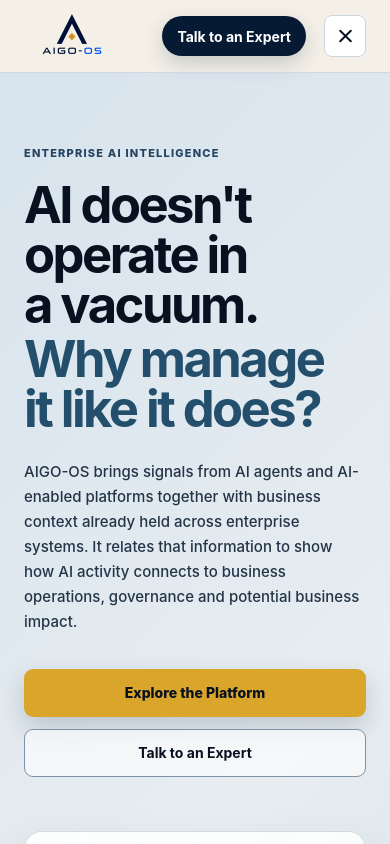
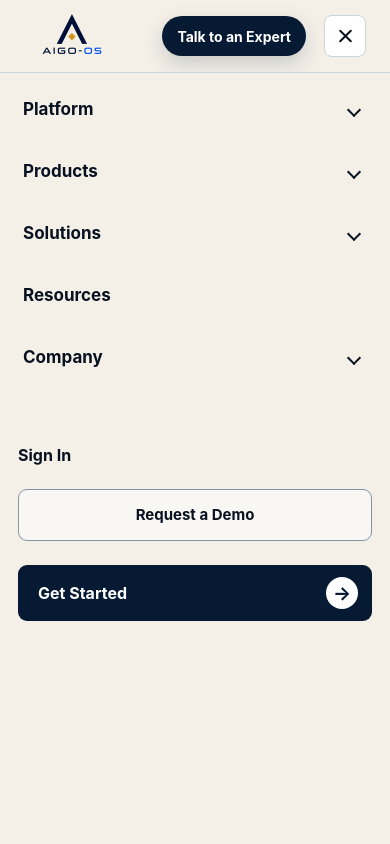
Before and after one commit to ErnestADUWENYE/aigo-os-frontend, a Next.js app: page / in a window 390 px wide. Both pictures are taken after a click on the button 345 px from the left and 36 px from the top of the page. Shown: the top 844 px of the page. Built offline with nearby package versions, Linux system fonts and the light colour scheme; no server answers.

Commit message:
Rebuild mobile navigation

```diff
--- a/components/public/public-header.module.css
+++ b/components/public/public-header.module.css
@@ -762,9 +762,8 @@
 }
 
 @media (max-width: 700px) {
-
   .mobilePanel {
-    top: 72px;
+    max-height: calc(100dvh - 72px);
   }
 
   .mobileContent {
@@ -822,3 +821,396 @@
 .mobileToggleOpen span:nth-child(3) {
   transform: translateY(-7px) rotate(-45deg);
 }
+
+
+
+/* ==========================================================
+   AIGO-OS MOBILE NAVIGATION — AUTHORITATIVE FINAL
+   ========================================================== */
+
+.mobileToggle span {
+  transition:
+    transform 180ms ease,
+    opacity 150ms ease;
+}
+
+.mobileToggleOpen span:nth-child(1) {
+  transform: translateY(7px) rotate(45deg);
+}
+
+.mobileToggleOpen span:nth-child(2) {
+  opacity: 0;
+}
+
+.mobileToggleOpen span:nth-child(3) {
+  transform: translateY(-7px) rotate(-45deg);
+}
+
+
+@media (max-width: 1120px) {
+
+  .header {
+    overflow: visible !important;
+  }
+
+
+  .dropdownLayer {
+    display: none !important;
+  }
+
+
+  .mobilePanel {
+    position: fixed !important;
+
+    top: 82px !important;
+    right: 0 !important;
+    bottom: 0 !important;
+    left: 0 !important;
+
+    z-index: 999999 !important;
+
+    width: 100vw !important;
+    height: calc(100dvh - 82px) !important;
+    max-height: none !important;
+
+    display: block !important;
+
+    overflow-x: hidden !important;
+    overflow-y: auto !important;
+
+    margin: 0 !important;
+    padding: 0 !important;
+
+    border: 0 !important;
+    border-top: 1px solid #c9d4dc !important;
+
+    background: #f4f0e8 !important;
+
+    color: #07111f !important;
+
+    opacity: 1 !important;
+    visibility: visible !important;
+
+    transform: none !important;
+
+    pointer-events: auto !important;
+
+    -webkit-overflow-scrolling: touch;
+  }
+
+
+  .mobileInner {
+    width: 100% !important;
+    max-width: 760px !important;
+
+    margin: 0 auto !important;
+    padding: 12px 24px 42px !important;
+  }
+
+
+  .mobileContent {
+    width: 100% !important;
+
+    padding: 0 !important;
+
+    display: flex !important;
+    flex-direction: column !important;
+
+    gap: 4px !important;
+  }
+
+
+  .mobileDetails {
+    width: 100% !important;
+
+    margin: 0 !important;
+
+    border: 0 !important;
+  }
+
+
+  .mobileDetails summary {
+    width: 100% !important;
+    min-height: 62px !important;
+
+    padding: 0 5px !important;
+
+    display: flex !important;
+    align-items: center !important;
+    justify-content: space-between !important;
+
+    list-style: none !important;
+
+    border: 0 !important;
+    border-radius: 0 !important;
+
+    background: transparent !important;
+
+    color: #07111f !important;
+
+    font-size: 18px !important;
+    font-weight: 720 !important;
+
+    cursor: pointer !important;
+
+    -webkit-tap-highlight-color: transparent;
+  }
+
+
+  .mobileDetails summary::-webkit-details-marker {
+    display: none !important;
+  }
+
+
+  .mobileDetails summary::marker {
+    display: none !important;
+    content: "" !important;
+  }
+
+
+  .mobileDetails summary:hover,
+  .mobileDetails summary:focus-visible {
+    background: rgba(7, 26, 51, 0.045) !important;
+
+    outline: none !important;
+  }
+
+
+  .mobileSummaryChevron {
+    width: 10px !important;
+    height: 10px !important;
+
+    margin-right: 8px !important;
+
+    border-right: 2px solid #07111f !important;
+    border-bottom: 2px solid #07111f !important;
+
+    transform: rotate(45deg) !important;
+
+    transition:
+      transform 180ms ease !important;
+  }
+
+
+  .mobileDetails[open] .mobileSummaryChevron {
+    transform: rotate(225deg) !important;
+  }
+
+
+  .mobileSubmenu {
+    width: 100% !important;
+
+    padding: 4px 0 18px 15px !important;
+
+    display: flex !important;
+    flex-direction: column !important;
+
+    gap: 2px !important;
+  }
+
+
+  .mobileSubmenu a {
+    width: 100% !important;
+    min-height: 43px !important;
+
+    padding: 9px 13px !important;
+
+    display: flex !important;
+    align-items: center !important;
+
+    border: 0 !important;
+    border-radius: 8px !important;
+
+    background: transparent !important;
+
+    color: #405568 !important;
+
+    font-size: 14px !important;
+    font-weight: 570 !important;
+    line-height: 1.35 !important;
+
+    text-decoration: none !important;
+  }
+
+
+  .mobileSubmenu a:hover,
+  .mobileSubmenu a:focus-visible {
+    background: rgba(7, 26, 51, 0.055) !important;
+
+    color: #07111f !important;
+
+    outline: none !important;
+  }
+
+
+  .mobileSubLabel {
+    margin: 12px 13px 4px !important;
+
+    color: #6c7e8d !important;
+
+    font-size: 9px !important;
+    font-weight: 820 !important;
+
+    letter-spacing: 0.09em !important;
+
+    text-transform: uppercase !important;
+  }
+
+
+  .mobileDirectLink {
+    width: 100% !important;
+    min-height: 62px !important;
+
+    padding: 0 5px !important;
+
+    display: flex !important;
+    align-items: center !important;
+
+    border: 0 !important;
+
+    background: transparent !important;
+
+    color: #07111f !important;
+
+    font-size: 18px !important;
+    font-weight: 720 !important;
+
+    text-decoration: none !important;
+  }
+
+
+  .mobileDirectLink:hover,
+  .mobileDirectLink:focus-visible {
+    background: rgba(7, 26, 51, 0.045) !important;
+
+    outline: none !important;
+  }
+
+
+  .mobileBottom {
+    margin-top: 20px !important;
+
+    padding: 20px 0 0 !important;
+
+    display: grid !important;
+
+    gap: 10px !important;
+  }
+
+
+  .mobileSignIn {
+    min-height: 48px !important;
+
+    display: flex !important;
+    align-items: center !important;
+
+    color: #07111f !important;
+
+    font-size: 16px !important;
+    font-weight: 700 !important;
+
+    text-decoration: none !important;
+  }
+
+
+  .mobileSecondaryCta {
+    width: 100% !important;
+    min-height: 52px !important;
+
+    display: flex !important;
+    align-items: center !important;
+    justify-content: center !important;
+
+    border: 1px solid #8295a6 !important;
+    border-radius: 9px !important;
+
+    background: rgba(255, 255, 255, 0.52) !important;
+
+    color: #07111f !important;
+
+    font-size: 15px !important;
+    font-weight: 720 !important;
+
+    text-decoration: none !important;
+  }
+
+
+  .mobileCta {
+    width: 100% !important;
+    min-height: 56px !important;
+
+    padding: 0 14px 0 20px !important;
+
+    display: flex !important;
+    align-items: center !important;
+    justify-content: space-between !important;
+
+    border: 0 !important;
+    border-radius: 9px !important;
+
+    background: #071a33 !important;
+
+    color: #ffffff !important;
+
+    font-size: 16px !important;
+    font-weight: 740 !important;
+
+    text-decoration: none !important;
+  }
+
+
+  .ctaArrow {
+    width: 32px !important;
+    height: 32px !important;
+
+    display: grid !important;
+    place-items: center !important;
+
+    border-radius: 50% !important;
+
+    background: #ffffff !important;
+
+    color: #071a33 !important;
+
+    font-size: 19px !important;
+  }
+}
+
+
+@media (max-width: 700px) {
+
+  .mobilePanel {
+    top: 72px !important;
+
+    height: calc(100dvh - 72px) !important;
+  }
+
+
+  .mobileInner {
+    max-width: none !important;
+
+    padding:
+      8px
+      max(18px, env(safe-area-inset-right))
+      calc(34px + env(safe-area-inset-bottom))
+      max(18px, env(safe-area-inset-left))
+      !important;
+  }
+
+
+  .mobileDetails summary,
+  .mobileDirectLink {
+    min-height: 58px !important;
+
+    font-size: 17px !important;
+  }
+}
+
+
+@media (prefers-reduced-motion: reduce) {
+
+  .mobileToggle span,
+  .mobileSummaryChevron {
+    transition: none !important;
+  }
+}
--- a/components/public/public-header.tsx
+++ b/components/public/public-header.tsx
@@ -2,7 +2,7 @@
 
 import Image from "next/image";
 import Link from "next/link";
-import { useEffect, useState } from "react";
+import { useState } from "react";
 
 import { CompanyMenu } from "@/components/company/company-menu";
 import { PlatformMenu } from "@/components/navigation/platform-menu";
@@ -12,6 +12,7 @@
 
 import styles from "./public-header.module.css";
 
+
 type OpenMenu =
   | "platform"
   | "products"
@@ -19,12 +20,6 @@
   | "company"
   | null;
 
-type MobileMenu =
-  | "platform"
-  | "products"
-  | "solutions"
-  | "company"
-  | null;
 
 export function PublicHeader() {
   const [openMenu, setOpenMenu] =
@@ -33,18 +28,16 @@
   const [mobileOpen, setMobileOpen] =
     useState(false);
 
-  const [mobileMenu, setMobileMenu] =
-    useState<MobileMenu>(null);
-
   const signInUrl =
     process.env.NEXT_PUBLIC_PLATFORM_SIGN_IN_URL ||
     "/sign-in";
 
+
   function closeNavigation() {
     setOpenMenu(null);
     setMobileOpen(false);
-    setMobileMenu(null);
   }
+
 
   function toggleMenu(
     menu: Exclude<OpenMenu, null>
@@ -54,38 +47,12 @@
     );
   }
 
-  function toggleMobileMenu(
-    menu: Exclude<MobileMenu, null>
-  ) {
-    setMobileMenu((current) =>
-      current === menu ? null : menu
-    );
-  }
 
   function toggleMobileNavigation() {
     setOpenMenu(null);
-
-    setMobileOpen((current) => {
-      if (current) {
-        setMobileMenu(null);
+    setMobileOpen((current) => !current);
   }
 
-      return !current;
-    });
-  }
-
-  useEffect(() => {
-    if (!mobileOpen) {
-      document.body.style.overflow = "";
-      return;
-    }
-
-    document.body.style.overflow = "hidden";
-
-    return () => {
-      document.body.style.overflow = "";
-    };
-  }, [mobileOpen]);
 
   return (
     <header
@@ -110,6 +77,7 @@
               className={styles.logoImage}
             />
           </Link>
+
 
           <nav
             className={styles.desktopNav}
@@ -144,6 +112,7 @@
               />
             </button>
 
+
             <button
               type="button"
               className={`${styles.navButton} ${
@@ -172,6 +141,7 @@
                 aria-hidden="true"
               />
             </button>
+
 
             <button
               type="button"
@@ -202,6 +172,7 @@
               />
             </button>
 
+
             <Link
               href="/resources"
               onMouseEnter={() =>
@@ -211,6 +182,7 @@
             >
               Resources
             </Link>
+
 
             <button
               type="button"
@@ -242,6 +214,7 @@
             </button>
           </nav>
 
+
           <div
             className={styles.actions}
             onMouseEnter={() =>
@@ -272,6 +245,7 @@
               }`}
               onClick={toggleMobileNavigation}
               aria-expanded={mobileOpen}
+              aria-controls="aigo-mobile-navigation"
               aria-label={
                 mobileOpen
                   ? "Close navigation"
@@ -286,28 +260,20 @@
         </div>
       </PublicContainer>
 
+
+      {/* DESKTOP DROPDOWNS */}
+
       {openMenu && (
-        <div
-          className={styles.dropdownLayer}
-          onMouseEnter={() =>
-            setOpenMenu(openMenu)
-          }
-        >
+        <div className={styles.dropdownLayer}>
           <PublicContainer>
             {openMenu === "company" ? (
-              <div
-                className={
-                  styles.companyMenuPosition
-                }
-              >
+              <div className={styles.companyMenuPosition}>
                 <CompanyMenu
                   onNavigate={closeNavigation}
                 />
               </div>
             ) : (
-              <div
-                className={styles.dropdownSurface}
-              >
+              <div className={styles.dropdownSurface}>
                 {openMenu === "platform" && (
                   <PlatformMenu
                     onNavigate={closeNavigation}
@@ -331,40 +297,30 @@
         </div>
       )}
 
+
+      {/* MOBILE NAVIGATION */}
+
       {mobileOpen && (
-        <div className={styles.mobilePanel}>
-          <PublicContainer>
+        <div
+          id="aigo-mobile-navigation"
+          className={styles.mobilePanel}
+        >
+          <div className={styles.mobileInner}>
             <nav
               className={styles.mobileContent}
               aria-label="Mobile navigation"
             >
-              <div className={styles.mobileGroup}>
-                <button
-                  type="button"
-                  className={styles.mobileMenuButton}
-                  onClick={() =>
-                    toggleMobileMenu("platform")
-                  }
-                  aria-expanded={
-                    mobileMenu === "platform"
-                  }
-                >
+
+              <details className={styles.mobileDetails}>
+                <summary>
                   <span>Platform</span>
-
                   <span
-                    className={`${styles.mobileChevron} ${
-                      mobileMenu === "platform"
-                        ? styles.mobileChevronOpen
-                        : ""
-                    }`}
+                    className={styles.mobileSummaryChevron}
                     aria-hidden="true"
                   />
-                </button>
+                </summary>
 
-                {mobileMenu === "platform" && (
-                  <div
-                    className={styles.mobileSubmenu}
-                  >
+                <div className={styles.mobileSubmenu}>
                   <Link
                     href="/platform"
                     onClick={closeNavigation}
@@ -407,36 +363,20 @@
                     Management Intelligence
                   </Link>
                 </div>
-                )}
-              </div>
+              </details>
 
-              <div className={styles.mobileGroup}>
-                <button
-                  type="button"
-                  className={styles.mobileMenuButton}
-                  onClick={() =>
-                    toggleMobileMenu("products")
-                  }
-                  aria-expanded={
-                    mobileMenu === "products"
-                  }
-                >
+
+              <details className={styles.mobileDetails}>
+                <summary>
                   <span>Products</span>
 
                   <span
-                    className={`${styles.mobileChevron} ${
-                      mobileMenu === "products"
-                        ? styles.mobileChevronOpen
-                        : ""
-                    }`}
+                    className={styles.mobileSummaryChevron}
                     aria-hidden="true"
                   />
-                </button>
+                </summary>
 
-                {mobileMenu === "products" && (
-                  <div
-                    className={styles.mobileSubmenu}
-                  >
+                <div className={styles.mobileSubmenu}>
                   <Link
                     href="/products"
                     onClick={closeNavigation}
@@ -458,36 +398,24 @@
                     AIGO-OS Impact
                   </Link>
                 </div>
-                )}
-              </div>
+              </details>
 
-              <div className={styles.mobileGroup}>
-                <button
-                  type="button"
-                  className={styles.mobileMenuButton}
-                  onClick={() =>
-                    toggleMobileMenu("solutions")
-                  }
-                  aria-expanded={
-                    mobileMenu === "solutions"
-                  }
-                >
+
+              <details className={styles.mobileDetails}>
+                <summary>
                   <span>Solutions</span>
 
                   <span
-                    className={`${styles.mobileChevron} ${
-                      mobileMenu === "solutions"
-                        ? styles.mobileChevronOpen
-                        : ""
-                    }`}
+                    className={styles.mobileSummaryChevron}
                     aria-hidden="true"
                   />
-                </button>
+                </summary>
 
-                {mobileMenu === "solutions" && (
-                  <div
-                    className={styles.mobileSubmenu}
-                  >
+                <div className={styles.mobileSubmenu}>
+                  <span className={styles.mobileSubLabel}>
+                    Govern
+                  </span>
+
                   <Link
                     href="/solutions/ai-agent-accountability"
                     onClick={closeNavigation}
@@ -499,7 +427,7 @@
                     href="/solutions/ai-agent-access-authority"
                     onClick={closeNavigation}
                   >
-                      AI Agent Access & Authority
+                    AI Agent Access Authority
                   </Link>
 
                   <Link
@@ -508,6 +436,17 @@
                   >
                     AI Agent Sprawl
                   </Link>
+
+                  <Link
+                    href="/solutions/ai-governance-priorities"
+                    onClick={closeNavigation}
+                  >
+                    AI Governance Priorities
+                  </Link>
+
+                  <span className={styles.mobileSubLabel}>
+                    Impact
+                  </span>
 
                   <Link
                     href="/solutions/ai-business-dependencies"
@@ -520,14 +459,7 @@
                     href="/solutions/ai-change-business-impact"
                     onClick={closeNavigation}
                   >
-                      AI Change & Business Impact
-                    </Link>
-
-                    <Link
-                      href="/solutions/ai-governance-priorities"
-                      onClick={closeNavigation}
-                    >
-                      AI Governance Priorities
+                    AI Change Business Impact
                   </Link>
 
                   <Link
@@ -537,8 +469,8 @@
                     AI Incident Business Impact
                   </Link>
                 </div>
-                )}
-              </div>
+              </details>
+
 
               <Link
                 href="/resources"
@@ -548,33 +480,18 @@
                 Resources
               </Link>
 
-              <div className={styles.mobileGroup}>
-                <button
-                  type="button"
-                  className={styles.mobileMenuButton}
-                  onClick={() =>
-                    toggleMobileMenu("company")
-                  }
-                  aria-expanded={
-                    mobileMenu === "company"
-                  }
-                >
+
+              <details className={styles.mobileDetails}>
+                <summary>
                   <span>Company</span>
 
                   <span
-                    className={`${styles.mobileChevron} ${
-                      mobileMenu === "company"
-                        ? styles.mobileChevronOpen
-                        : ""
-                    }`}
+                    className={styles.mobileSummaryChevron}
                     aria-hidden="true"
                   />
-                </button>
+                </summary>
 
-                {mobileMenu === "company" && (
-                  <div
-                    className={styles.mobileSubmenu}
-                  >
+                <div className={styles.mobileSubmenu}>
                   <Link
                     href="/company/about"
                     onClick={closeNavigation}
@@ -602,9 +519,23 @@
                   >
                     Contact
                   </Link>
+
+                  <Link
+                    href="/company/linkedin"
+                    onClick={closeNavigation}
+                  >
+                    LinkedIn
+                  </Link>
+
+                  <Link
+                    href="/company/youtube"
+                    onClick={closeNavigation}
+                  >
+                    YouTube
+                  </Link>
                 </div>
-                )}
-              </div>
+              </details>
+
 
               <div className={styles.mobileBottom}>
                 <a
@@ -615,11 +546,22 @@
                 </a>
 
                 <Link
-                  href="/talk-to-an-expert"
+                  href="/request-demo"
+                  className={styles.mobileSecondaryCta}
+                  onClick={closeNavigation}
+                >
+                  Request a Demo
+                </Link>
+
+                <Link
+                  href="/get-started"
                   className={styles.mobileCta}
                   onClick={closeNavigation}
                 >
-                  <span>Talk to an Expert</span>
+                  <span>
+                    Get Started
+                  </span>
+
                   <span
                     className={styles.ctaArrow}
                     aria-hidden="true"
@@ -628,8 +570,9 @@
                   </span>
                 </Link>
               </div>
+
             </nav>
-          </PublicContainer>
+          </div>
         </div>
       )}
     </header>
```
Lines whose indentation alone changed are shown as unchanged.
